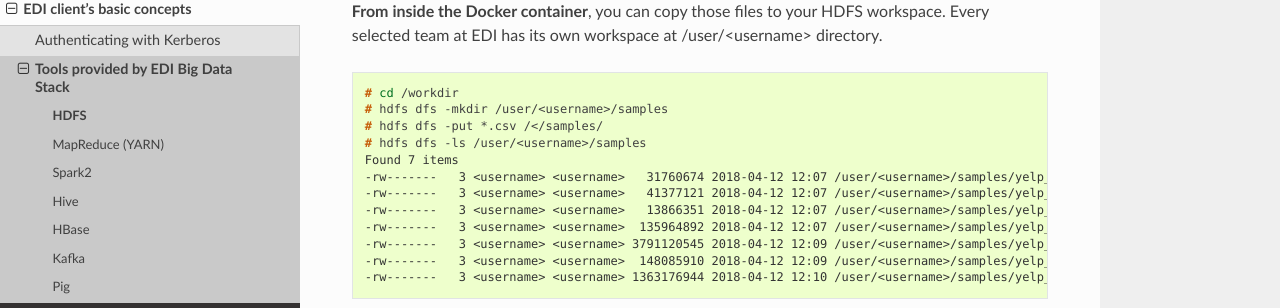
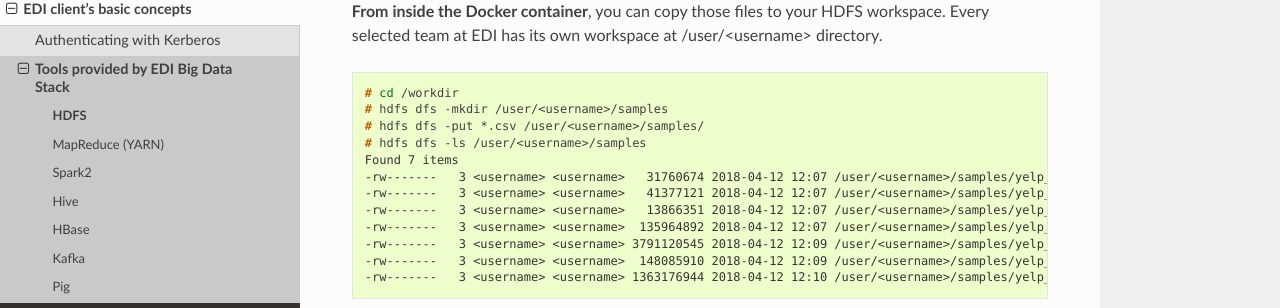
Before and after one commit to edincubator/edi-doc, a Sphinx documentation site: the page built from source/big-data-stack/tools/hdfs.rst, in a window 1280 px wide and 900 px high, scrolled down 571 px. Shown: the part 141-449 px from the top of the window. Built offline with Sphinx 7.4.7 and the Read the Docs theme 2.0.0, drawn with Linux system fonts in a browser that asks for light colours.

Commit message:
Fixing a bug

```diff
--- a/source/big-data-stack/tools/hdfs.rst
+++ b/source/big-data-stack/tools/hdfs.rst
@@ -42,7 +42,7 @@ Every selected team at EDI has its own workspace at /user/<username> directory.
 
   # cd /workdir
   # hdfs dfs -mkdir /user/<username>/samples
-  # hdfs dfs -put *.csv /</samples/
+  # hdfs dfs -put *.csv /user/<username>/samples/
   # hdfs dfs -ls /user/<username>/samples
   Found 7 items
   -rw-------   3 <username> <username>   31760674 2018-04-12 12:07 /user/<username>/samples/yelp_business.csv
```
